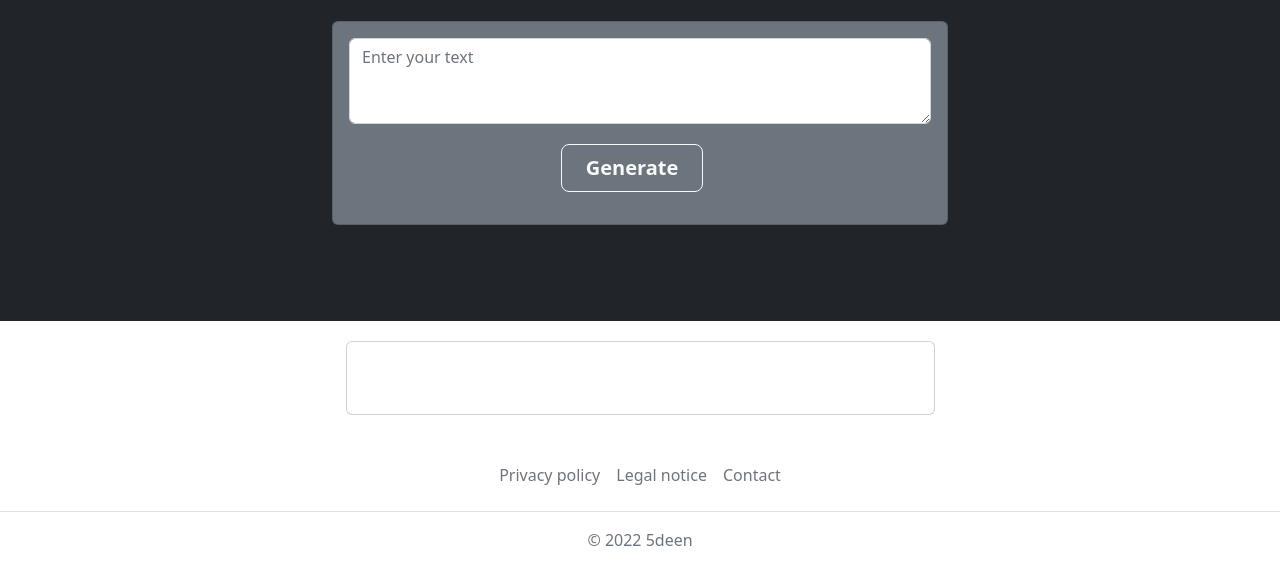
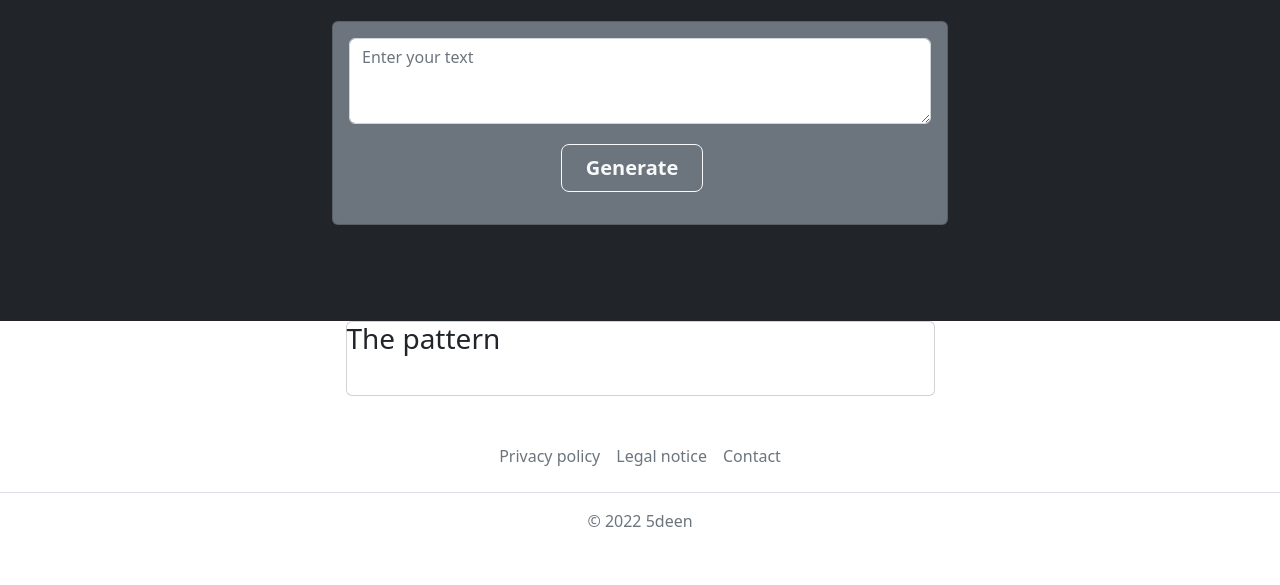
Before and after one commit to 5deen/medigeist-runtime, a plain HTML site: page form.html in a window 1280 px wide. Shown: the part 261-846 px from the top of the page. Drawn offline with nearby package versions, Linux system fonts and the light colour scheme; no server answers.

Commit message:
Update form.html

```diff
--- a/form.html
+++ b/form.html
@@ -96,7 +96,8 @@
         <div class="container px-4 px-lg-5">
             <div class="row gx-4 gx-lg-5 justify-content-center">
                 <div class="col-md-10 col-lg-8 col-xl-7">
-                    <div class="card" style="padding: 20px; margin-top: 20px;">
+                    <div class="card">
+                        <h3>The pattern</h3>
                         <div>
                             <p id="info"></p>
                         </div>
```
